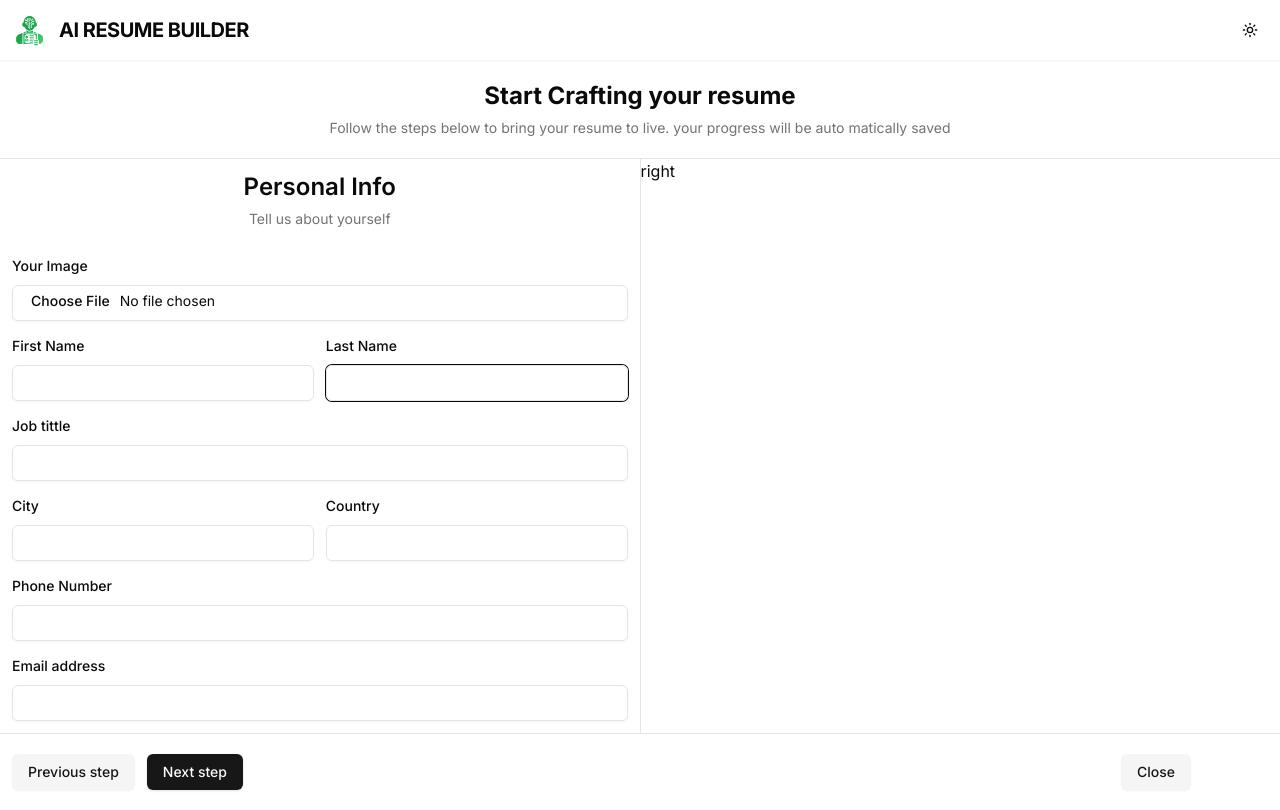
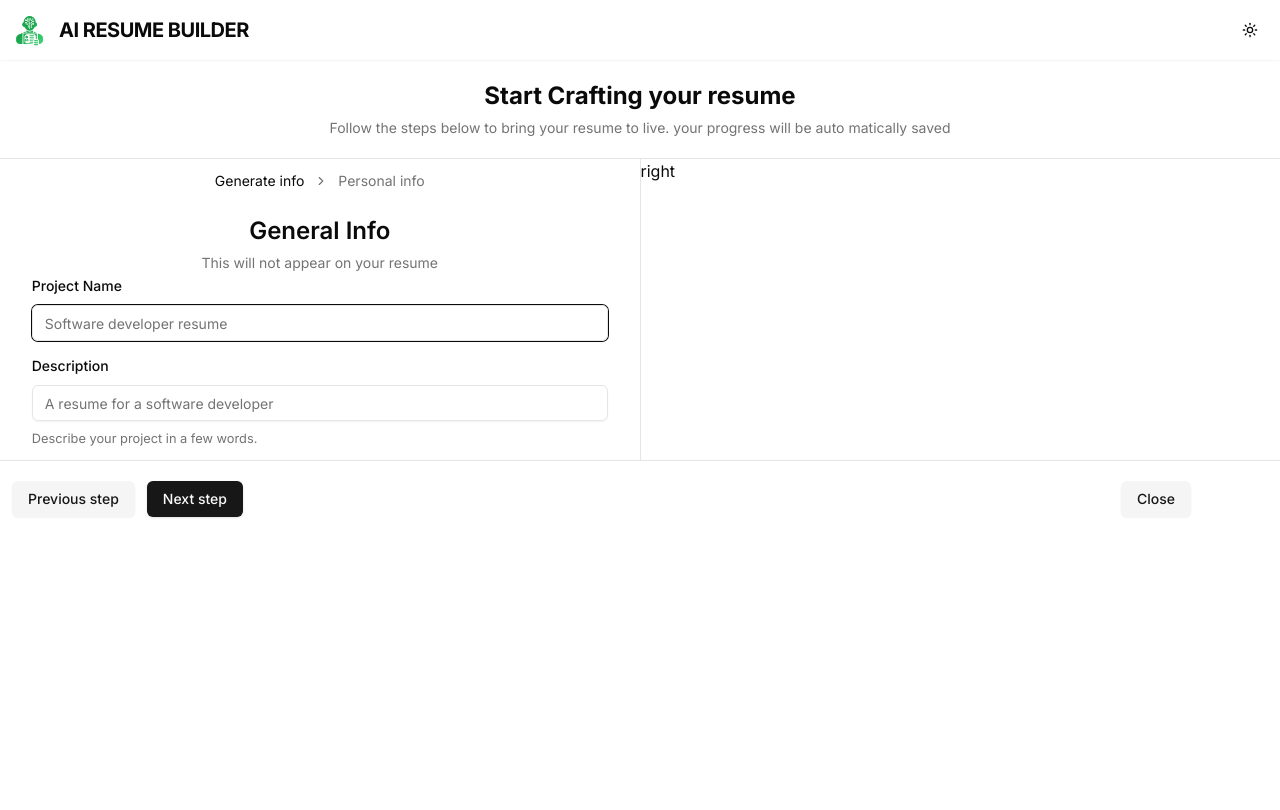
Before and after one commit to usmanmasud/AI-RESUME-BUILDER, a Next.js app: page /editor in a window 1280 px wide. Built offline with nearby package versions, Linux system fonts and the light colour scheme.

Commit message:
implement breadcrumb from shadcn

```diff
--- /dev/null
+++ b/src/app/(main)/editor/BreadCrumbs.tsx
@@ -0,0 +1,44 @@
+import {
+  Breadcrumb,
+  BreadcrumbItem,
+  BreadcrumbLink,
+  BreadcrumbList,
+  BreadcrumbPage,
+  BreadcrumbSeparator,
+} from "@/components/ui/breadcrumb";
+import { steps } from "./steps";
+import React from "react";
+
+interface BreadCrumbsProps {
+  currentStep: string;
+  setCurrentStep: (step: string) => void;
+}
+
+const BreadCrumbs = ({ currentStep, setCurrentStep }: BreadCrumbsProps) => {
+  return (
+    <div className="flex justify-center">
+      <Breadcrumb>
+        <BreadcrumbList>
+          {steps.map((step) => (
+            <React.Fragment key={step.key}>
+              <BreadcrumbItem>
+                {step.key === currentStep ? (
+                  <BreadcrumbPage>{step.title}</BreadcrumbPage>
+                ) : (
+                  <BreadcrumbLink asChild>
+                    <button onClick={() => setCurrentStep(step.key)}>
+                      {step.title}
+                    </button>
+                  </BreadcrumbLink>
+                )}
+              </BreadcrumbItem>
+              <BreadcrumbSeparator className="last:hidden" />
+            </React.Fragment>
+          ))}
+        </BreadcrumbList>
+      </Breadcrumb>
+    </div>
+  );
+};
+
+export default BreadCrumbs;
--- a/src/app/(main)/editor/ResumeEditor.tsx
+++ b/src/app/(main)/editor/ResumeEditor.tsx
@@ -2,9 +2,25 @@
 
 import { Button } from "@/components/ui/button";
 import Link from "next/link";
-import PersonalInforForm from "./forms/personalInforForm";
+import { useSearchParams } from "next/navigation";
+import { steps } from "./steps";
+import BreadCrumbs from "./BreadCrumbs";
 
 const ResumeEditor = () => {
+  const searchParams = useSearchParams();
+
+  const currentStep = searchParams.get("step") || steps[0].key;
+
+  function setStep(key: string) {
+    const newSearchParams = new URLSearchParams(searchParams);
+    newSearchParams.set("step", key);
+    window.history.pushState(null, "", `?${newSearchParams.toString()}`);
+  }
+
+  const FormComponent = steps.find(
+    (step) => step.key === currentStep,
+  )?.component;
+
   return (
     <div className="flex grow flex-col">
       <header className="space-y-1.5 border-b px-3 py-5 text-center">
@@ -16,8 +32,9 @@ const ResumeEditor = () => {
       </header>
       <main className="relative grow">
         <div className="bottom-0 top-0 flex w-full">
-          <div className="w-full p-3 md:w-1/2">
-            <PersonalInforForm />
+          <div className="w-full space-y-6 p-3 md:w-1/2">
+            <BreadCrumbs currentStep={currentStep} setCurrentStep={setStep} />
+            {FormComponent && <FormComponent />}
           </div>
           <div className="grow md:border-r" />
           <div className="hidden w-1/2 md:flex">right</div>
--- /dev/null
+++ b/src/app/(main)/editor/steps.ts
@@ -0,0 +1,16 @@
+import React from "react";
+import GenerateInfoForm from "./forms/generateInfoForm";
+import PersonalInforForm from "./forms/personalInforForm";
+
+export const steps: {
+  title: string;
+  component: React.ComponentType;
+  key: string;
+}[] = [
+  { title: "Generate info", component: GenerateInfoForm, key: "generate-info" },
+  {
+    title: "Personal info",
+    component: PersonalInforForm,
+    key: "personal-info",
+  },
+];
```
